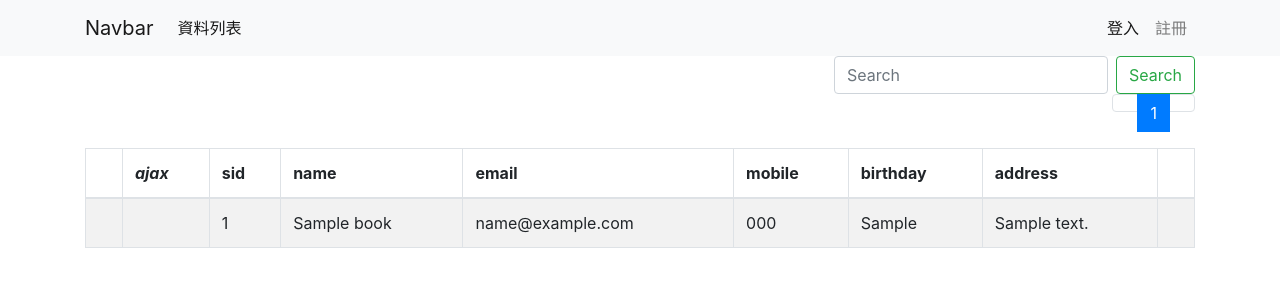
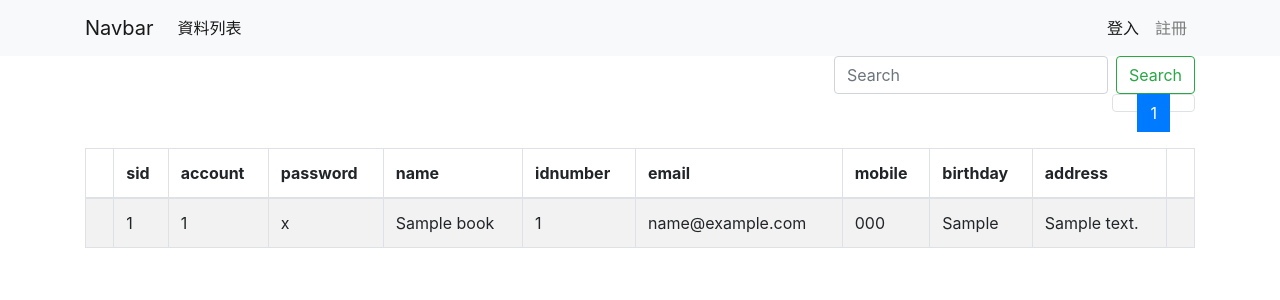
Before and after one commit to story801216/php-sql-project, a PHP site: page /mfee19-php/data-list.php in a window 1280 px wide. Shown: the top 300 px of the page. Run offline with PHP 8.4, Linux system fonts and the light colour scheme; tables that the repository leaves empty or names only in its code hold one stand-in row (values such as "Sample post"); some libraries are stand-ins or nearby versions.

Commit message:
增加帳號密碼身分證字號欄位、刪除ajax部分

```diff
--- a/zi-ting/data-list.php
+++ b/zi-ting/data-list.php
@@ -75,11 +75,6 @@ $keyword = isset($_GET['keyword']) ? $_GET['keyword'] : '';
         table tbody i.fas.fa-trash-alt {
             color: darkred;
         }
-        table tbody i.fas.fa-trash-alt.ajaxDelete {
-            color: darkorange;    /* 讓ajax垃圾桶變成橘色 */
-            cursor: pointer;
-            /* 但因為ajax垃圾桶不是a標籤所以沒有鼠標沒有點擊效果的形狀，所以用cursor: pointer就可以讓鼠標有點擊的形狀了20210810101652-36:32~37:05  */
-        }
     </style>
 <div class="container">
  <div class="row" >   <!-- 製作查詢功能的欄位20210811111500-41:56~49:00 -->
@@ -144,9 +139,11 @@ $keyword = isset($_GET['keyword']) ? $_GET['keyword'] : '';
                 <thead>
                 <tr>
                     <th scope="col"><i class="fas fa-trash-alt"></i></th> <!-- 刪除icon title -->
-                    <th scope="col"><i class="fas fa-trash-alt"> ajax</i></th> <!-- ajax的刪除icon title 20210810101652-34:40~35:12 -->
                     <th scope="col">sid</th>
+                    <th scope="col">account</th>
+                    <th scope="col">password</th>
                     <th scope="col">name</th>
+                    <th scope="col">idnumber</th>
                     <th scope="col">email</th>
                     <th scope="col">mobile</th>
                     <th scope="col">birthday</th>
@@ -172,11 +169,11 @@ $keyword = isset($_GET['keyword']) ? $_GET['keyword'] : '';
                         </button>
                         -->
                     </td>
-                    <td>
-                        <i class="fas fa-trash-alt ajaxDelete"></i>
-                    </td>
                     <td><?= $r['sid'] ?></td>
+                    <td><?= $r['account'] ?></td>
+                    <td><?= $r['password'] ?></td>
                     <td><?= $r['name'] ?></td>
+                    <td><?= $r['idnumber'] ?></td>
                     <td><?= $r['email'] ?></td>
                     <td><?= $r['mobile'] ?></td>
                     <td><?= $r['birthday'] ?></td>
@@ -200,82 +197,8 @@ $keyword = isset($_GET['keyword']) ? $_GET['keyword'] : '';
 
 
 </div>
-    <!-- Modal -->
-    <!--
-    <div class="modal fade" id="exampleModal" tabindex="-1" aria-labelledby="exampleModalLabel" aria-hidden="true">
-        <div class="modal-dialog">
-            <div class="modal-content">
-                <div class="modal-header">
-                    <h5 class="modal-title" id="exampleModalLabel">刪除注意</h5>
-                    <button type="button" class="close" data-dismiss="modal" aria-label="Close">
-                        <span aria-hidden="true">&times;</span>
-                    </button>
-                </div>
-                <div class="modal-body">
-                    ...
-                </div>
-                <div class="modal-footer">
-                    <button type="button" class="btn btn-secondary" data-dismiss="modal">Close</button>
-                    <button type="button" class="btn btn-primary modal-del-btn">Delete</button>
-                </div>
-            </div>
-        </div>
-    </div> -->
+
 
 
 <?php include __DIR__. '/partials/scripts.php'; ?>
-<script>
-    //  以下是點到橘色ajax垃圾桶時，必須要知道sid的值，才能決定要刪除哪一筆資料的做法 20210810101652-42:17~20210810112603-18:03
-
-    // 利用事件的浮出(event.target)，這樣就只需要設定一個就可以了
-    const myTable = document.querySelector('table');
-    // const modal = $('#exampleModal');
-
-    myTable.addEventListener('click', function(event){
-
-        // ↓判斷有沒有點到橙色的垃圾筒:先找到<i class="fas fa-trash-alt ajaxDelete"></i>，之後在透過closest去找到他上一層的 <tr data-sid="<?= $r['sid'] ?>">
-        if(event.target.classList.contains('ajaxDelete')){ // 如果被點擊的標籤裡的classList含(contains)有ajaxDelete這個classname的話就執行if裡面的程式碼
-            // console.log(event.target.closest('tr'));
-            const tr = event.target.closest('tr');      //先找到帶有ajaxDelete這個classname標籤後，再透過closest去找到該標籤上一層的「tr」標籤
-            const sid = tr.getAttribute('data-sid');   //再透過找到「tr」標籤後，就可以找到裡面的<tr data-sid="<?= $r['sid'] ?>">
-
-            console.log(`tr.dataset.sid:`, tr.dataset.sid); //sid也可以這樣拿(PS 不管用dataset拿sid還是用getAttribute拿sid都必須要先得到tr的值才有辦法拿);(dataset是用來獲取data開頭屬性的資料)20210810112603-21:14~32:40
-
-             // 確認是否要刪除該筆資料
-            if(confirm(`是否要刪除編號為 ${sid} 的資料？`)){
-                fetch('data-delete-api.php?sid=' + sid)
-                    .then(r=>r.json())
-                    .then(obj=>{
-                        if(obj.success){
-                            tr.remove();  // 從 DOM 裡移除元素
-                            // TODO: 1. 刷頁面, 2. 取得該頁的資料再呈現
-
-                        } else {
-                            alert(obj.error);
-                        }
-                    });
-            }
-
-        }
-    });
-/*
-    let willDeleteId = 0;
-    $('.del1btn').on('click', function(event){
-        willDeleteId = event.target.closest('tr').dataset.sid;
-        console.log(willDeleteId);
-        modal.find('.modal-body').html(`確定要刪除編號為 ${willDeleteId} 的資料嗎？`);
-    });
-
-    // 按了確定刪除的按鈕
-    modal.find('.modal-del-btn').on('click', function(event){
-        console.log(`data-delete.php?sid=${willDeleteId}`);
-        location.href = `data-delete.php?sid=${willDeleteId}`;
-    });
-
-    // modal 一開始顯示時觸發
-    modal.on('show.bs.modal', function(event){
-        // console.log(event.target);
-    });
-    */
-</script>
 <?php include __DIR__. '/partials/html-foot.php'; ?>
```
